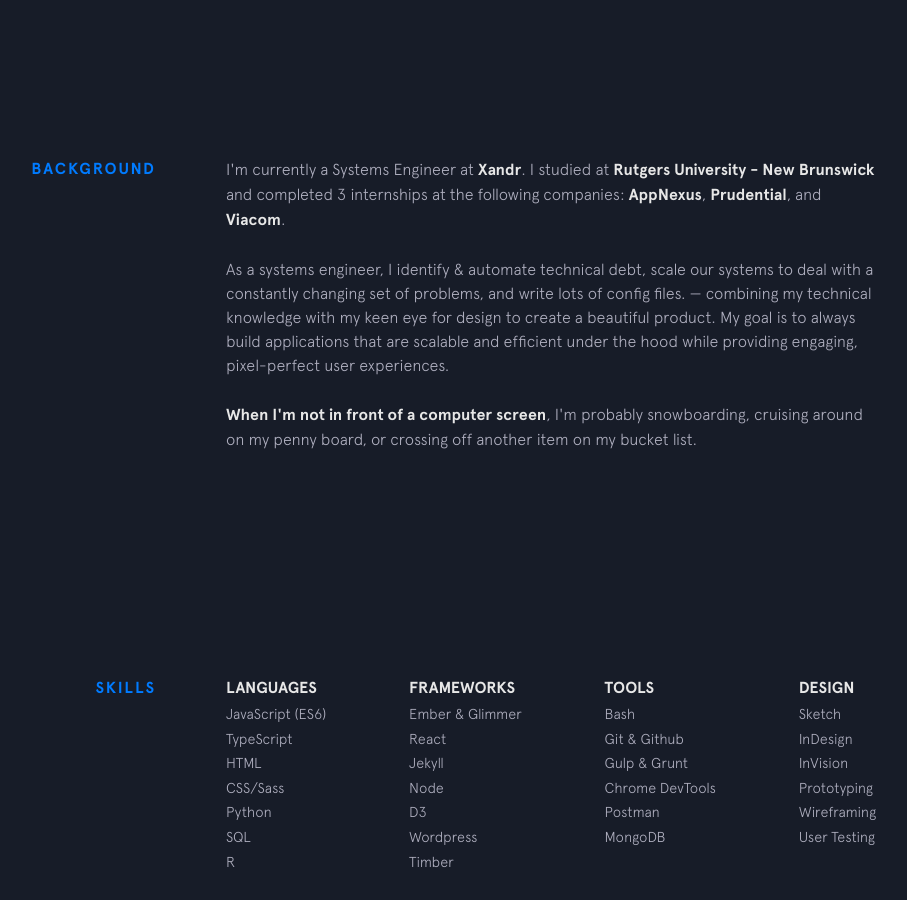
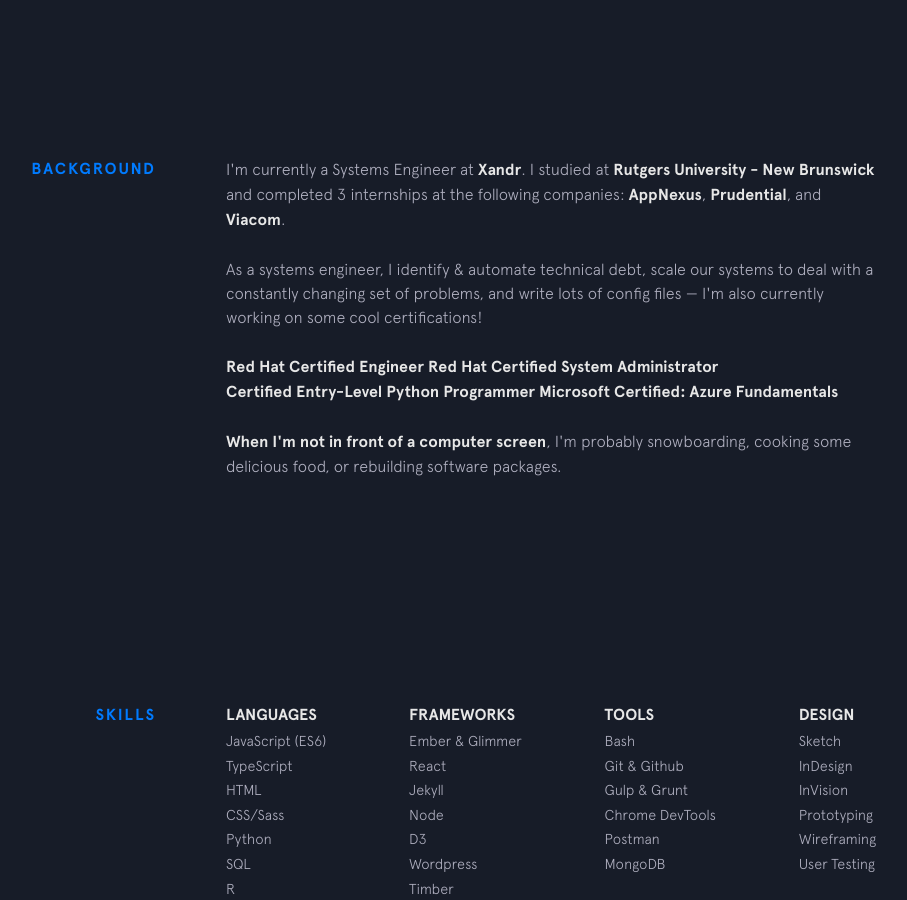
Before and after one commit to malenabashar/malenabashar.github.io, a Jekyll site: the page built from index.html, in a window 1280 px wide and 900 px high, scrolled down 843 px. Shown: the whole window, without its empty margins (224-1131 px from the left). Built offline with Jekyll 4.4.1, drawn with Linux system fonts in a browser that asks for light colours; nearby versions of some CDN libraries.

Commit message:
Updating website

```diff
--- a/_includes/background.html
+++ b/_includes/background.html
@@ -11,14 +11,19 @@
     </p>
 
     <p>
-      As a systems engineer, I identify &amp; automate technical debt, scale our systems to deal with a constantly changing set of problems, and write lots of config files. &mdash; combining my technical knowledge
-      with my keen eye for design to create a beautiful product. My goal is to always build applications that are scalable
-      and efficient under the hood while providing engaging, pixel-perfect user experiences.
+      As a systems engineer, I identify &amp; automate technical debt, scale our systems to deal with a constantly changing set of problems, and write lots of config files &mdash; I'm also currently working on some cool certifications!
+    </p>
+    <p>
+      <a class="underline-link" href="https://www.redhat.com/en/services/certification/rhce" target="_blank">Red Hat Certified Engineer</a>
+      <a class="underline-link" href="https://www.redhat.com/en/services/certification/rhcsa" target="_blank">Red Hat Certified System Administrator</a>
+      <a class="underline-link" href="https://pythoninstitute.org/certification/pcep-certification-entry-level/" target="_blank">Certified Entry-Level Python Programmer</a>
+      <a class="underline-link" href="https://docs.microsoft.com/en-us/learn/certifications/azure-fundamentals" target="_blank">Microsoft Certified: Azure Fundamentals</a>
     </p>
 
+
     <p>
-      <strong>When I'm not in front of a computer screen</strong>, I'm probably snowboarding, cruising around on my penny board,
-      or crossing off another item on my bucket list.
+      <strong>When I'm not in front of a computer screen</strong>, I'm probably snowboarding, cooking some delicious food,
+      or rebuilding software packages.
     </p>
     <!-- {% include employment-status.html %} -->
   </div>
```
